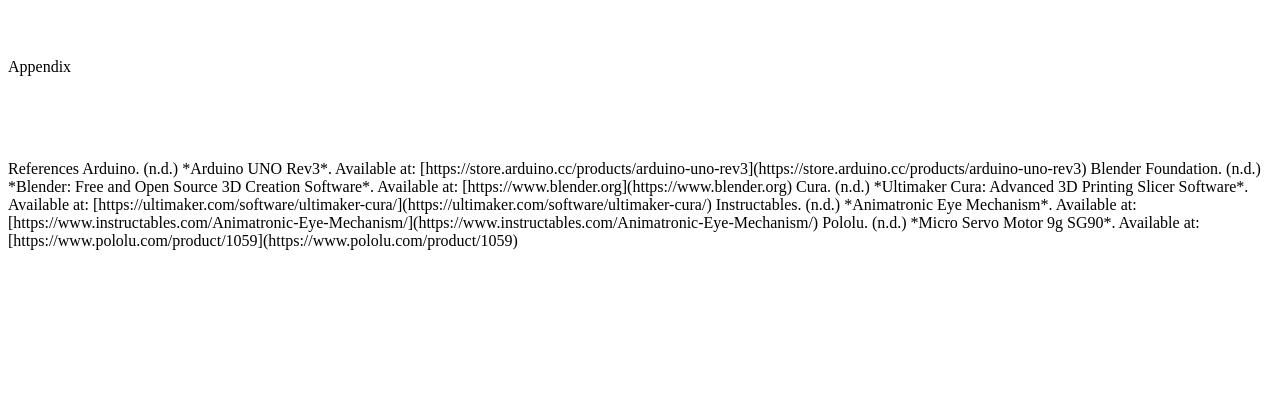
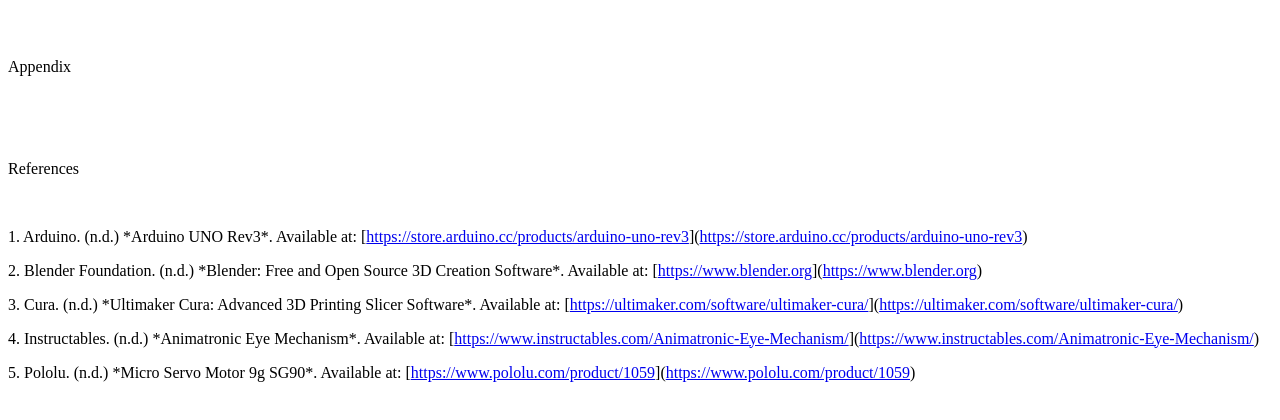
Before and after one commit to Rugiatu2023/Helmet, a plain HTML site: page index.html in a window 1280 px wide. Shown: the part 8136-8556 px from the top of the page. Before the commit the page ends 8394 px from the top, so only its background shows below. Drawn offline with nearby package versions, Linux system fonts and the light colour scheme.

Commit message:
Update index.html

```diff
--- a/index.html
+++ b/index.html
@@ -192,10 +192,11 @@
 <p>&nbsp;</p>
 <p>&nbsp;</p>
 
-References
-
- Arduino. (n.d.) *Arduino UNO Rev3*. Available at: [https://store.arduino.cc/products/arduino-uno-rev3](https://store.arduino.cc/products/arduino-uno-rev3)
- Blender Foundation. (n.d.) *Blender: Free and Open Source 3D Creation Software*. Available at: [https://www.blender.org](https://www.blender.org)
- Cura. (n.d.) *Ultimaker Cura: Advanced 3D Printing Slicer Software*. Available at: [https://ultimaker.com/software/ultimaker-cura/](https://ultimaker.com/software/ultimaker-cura/)
- Instructables. (n.d.) *Animatronic Eye Mechanism*. Available at: [https://www.instructables.com/Animatronic-Eye-Mechanism/](https://www.instructables.com/Animatronic-Eye-Mechanism/)
-Pololu. (n.d.) *Micro Servo Motor 9g SG90*. Available at: [https://www.pololu.com/product/1059](https://www.pololu.com/product/1059)
+<p> References</p>
+<p><br></p>
+<p>1. Arduino. (n.d.) *Arduino UNO Rev3*. Available at: [<a data-fr-linked="true" href="https://store.arduino.cc/products/arduino-uno-rev3">https://store.arduino.cc/products/arduino-uno-rev3</a>](<a data-fr-linked="true" href="https://store.arduino.cc/products/arduino-uno-rev3">https://store.arduino.cc/products/arduino-uno-rev3</a>)</p>
+<p>2. Blender Foundation. (n.d.) *Blender: Free and Open Source 3D Creation Software*. Available at: [<a data-fr-linked="true" href="https://www.blender.org">https://www.blender.org</a>](<a data-fr-linked="true" href="https://www.blender.org">https://www.blender.org</a>)</p>
+<p>3. Cura. (n.d.) *Ultimaker Cura: Advanced 3D Printing Slicer Software*. Available at: [<a data-fr-linked="true" href="https://ultimaker.com/software/ultimaker-cura/">https://ultimaker.com/software/ultimaker-cura/</a>](<a data-fr-linked="true" href="https://ultimaker.com/software/ultimaker-cura/">https://ultimaker.com/software/ultimaker-cura/</a>)</p>
+<p>4. Instructables. (n.d.) *Animatronic Eye Mechanism*. Available at: [<a data-fr-linked="true" href="https://www.instructables.com/Animatronic-Eye-Mechanism/">https://www.instructables.com/Animatronic-Eye-Mechanism/</a>](<a data-fr-linked="true" href="https://www.instructables.com/Animatronic-Eye-Mechanism/">https://www.instructables.com/Animatronic-Eye-Mechanism/</a>)</p>
+<p>5. Pololu. (n.d.) *Micro Servo Motor 9g SG90*. Available at: [<a data-fr-linked="true" href="https://www.pololu.com/product/1059">https://www.pololu.com/product/1059</a>](<a data-fr-linked="true" href="https://www.pololu.com/product/1059">https://www.pololu.com/product/1059</a>)</p>
+<p><br></p>
```
